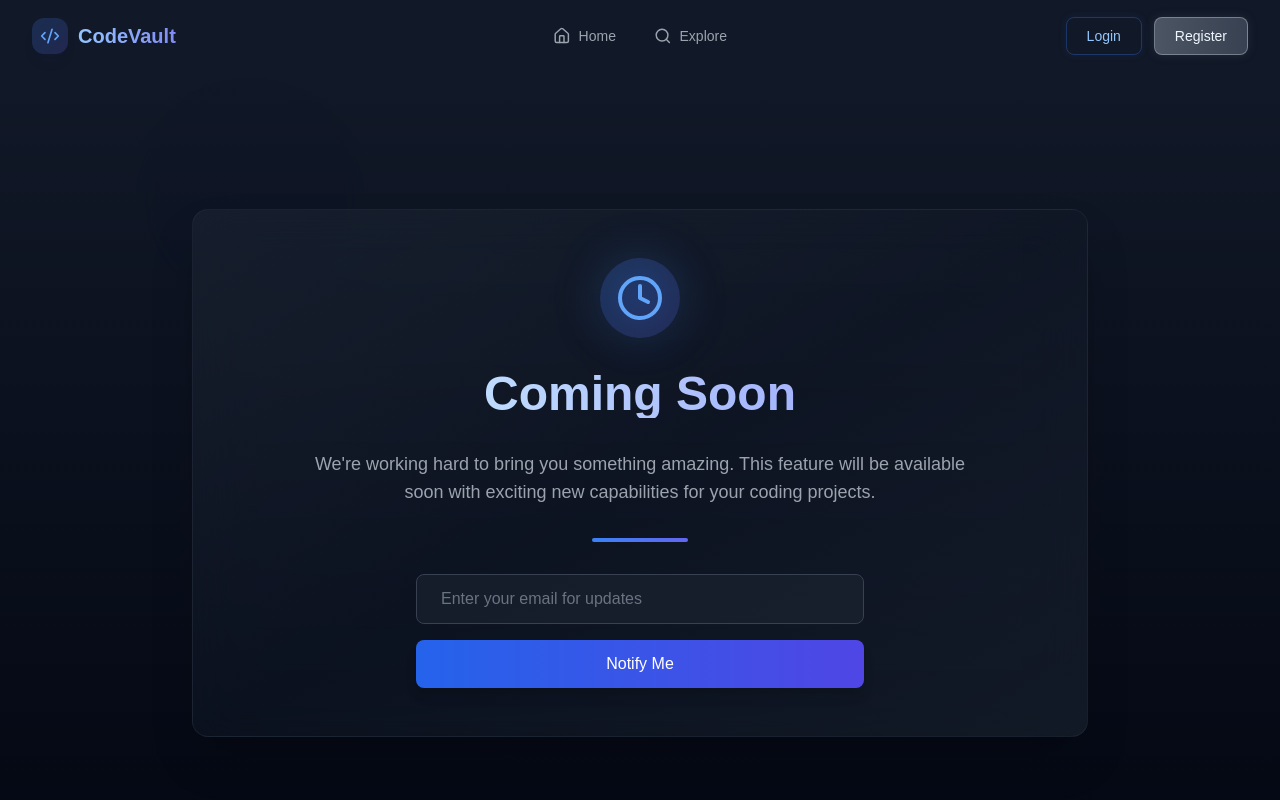
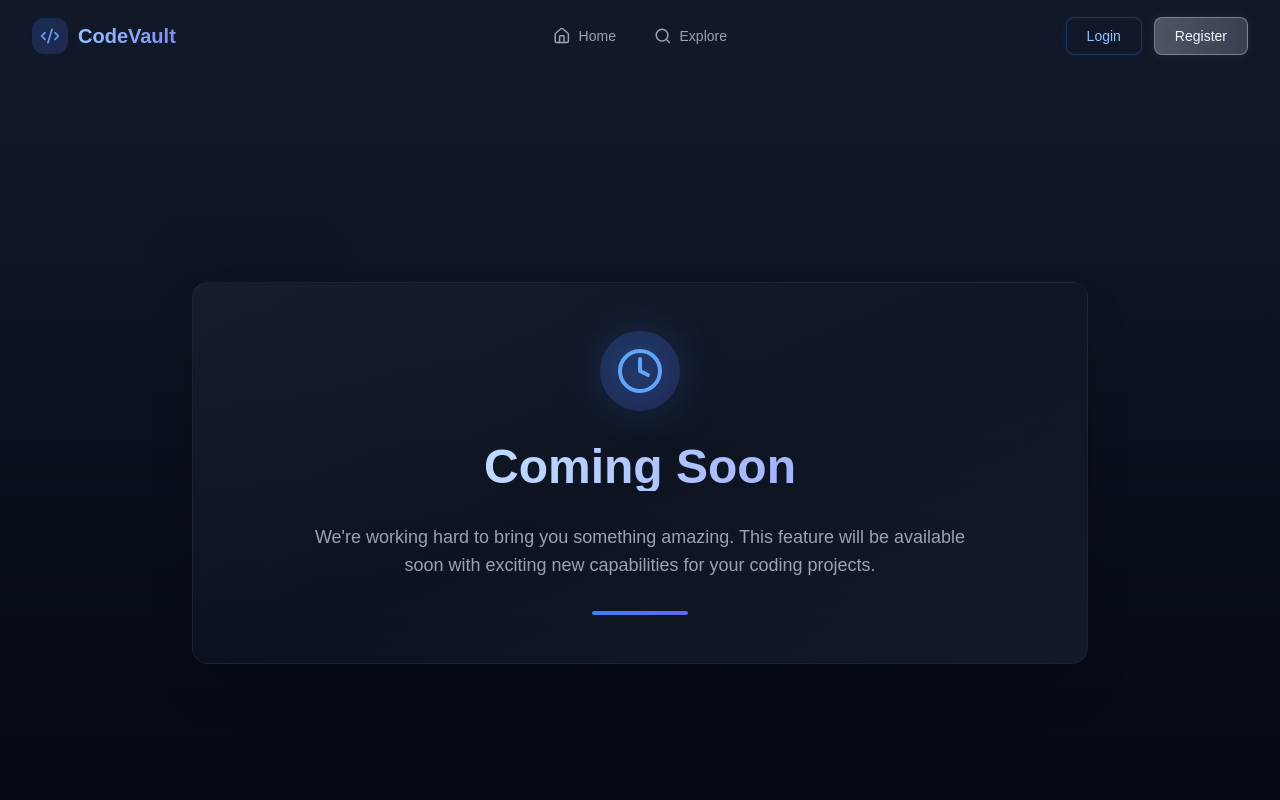
Before and after one commit to mar-codes/CodeVault, a Next.js app: page /off-site/comingsoon in a window 1280 px wide. Shown: the top 800 px of the page. Built offline with nearby package versions, Linux system fonts and the light colour scheme.

Commit message:
Update ComingSoon.js

```diff
--- a/app/components/ComingSoon.js
+++ b/app/components/ComingSoon.js
@@ -29,21 +29,6 @@ export default function ComingSoon() {
 
             {/* Divider */}
             <div className="w-24 h-1 bg-gradient-to-r from-blue-500 to-indigo-500 rounded-full"></div>
-
-            {/* Notification Form */}
-            <div className="w-full max-w-md space-y-4">
-              <div className="relative">
-                <input
-                  type="email"
-                  placeholder="Enter your email for updates"
-                  className="w-full px-6 py-3 bg-gray-800/50 border border-gray-700 rounded-lg focus:outline-none focus:ring-2 focus:ring-blue-500 text-gray-300 placeholder-gray-500"
-                />
-                <button className="mt-4 w-full group relative px-6 py-3 rounded-lg bg-gradient-to-r from-blue-600 to-indigo-600 hover:from-blue-500 hover:to-indigo-500 text-white font-medium transition-all duration-200 shadow-lg hover:shadow-blue-500/25">
-                  Notify Me
-                  <div className="absolute inset-0 rounded-lg bg-gradient-to-r from-blue-600/20 to-indigo-600/20 blur opacity-0 group-hover:opacity-100 transition-opacity"></div>
-                </button>
-              </div>
-            </div>
           </div>
         </div>
       </div>
```
